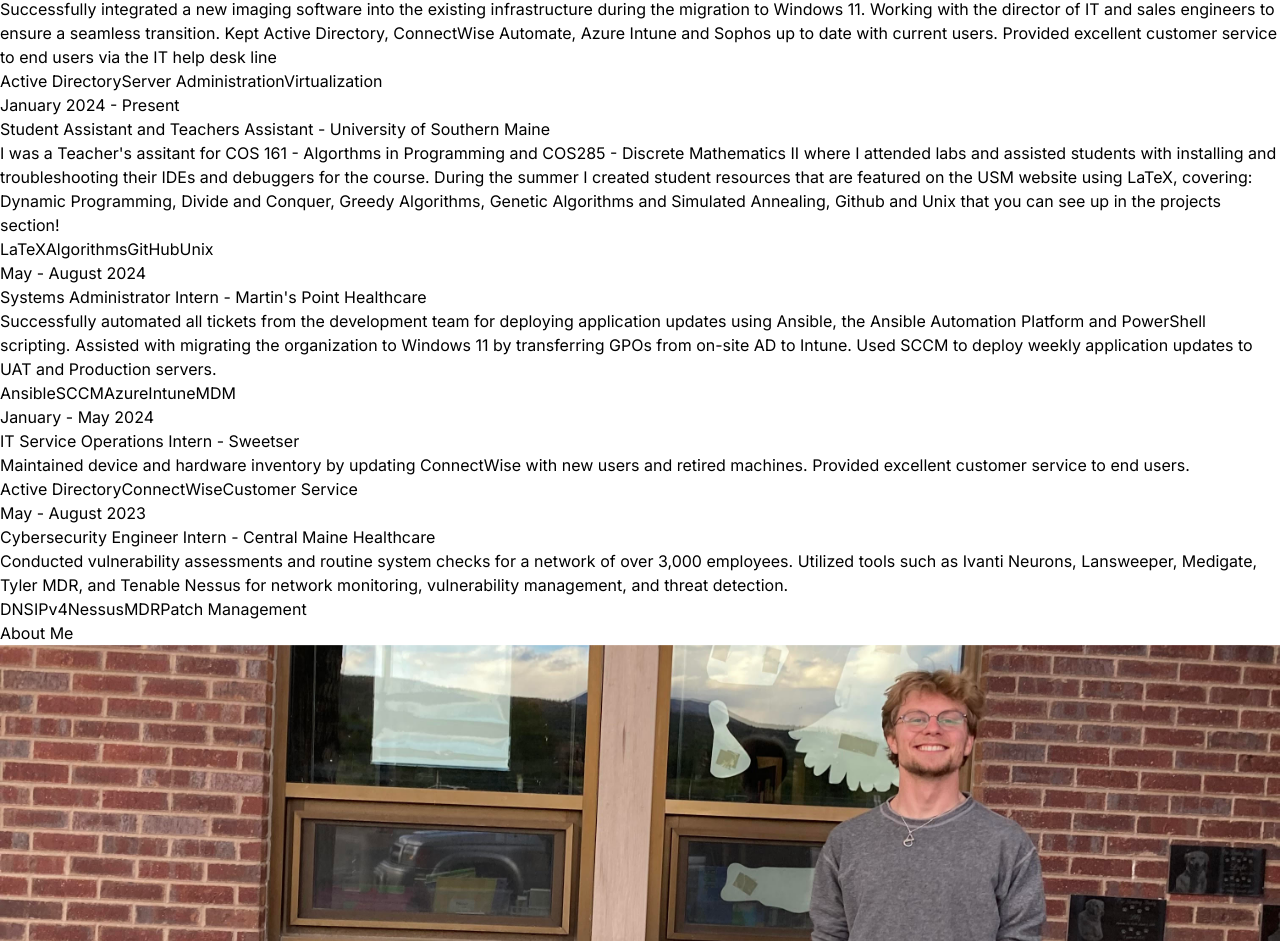
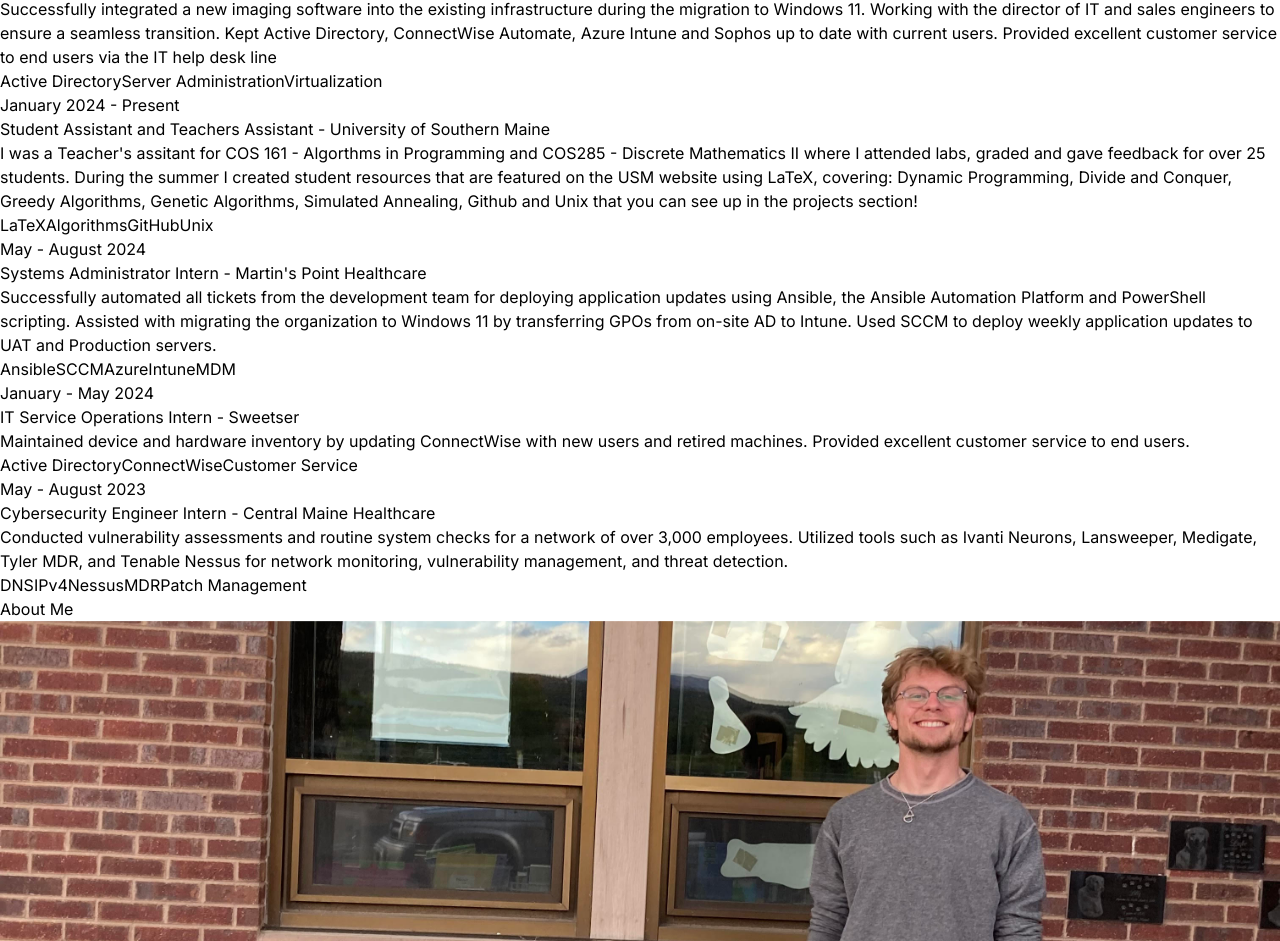
Before and after one commit to EthanGilles/Portfolio, a React (Vite) app: page / in a window 1280 px wide. Shown: the part 3233-4174 px from the top of the page. Built offline with nearby package versions, Linux system fonts and the light colour scheme.

Commit message:
typos
Signed-off-by: ethangilles <ehgilles01@gmail.com>

```diff
--- a/src/constants/index.js
+++ b/src/constants/index.js
@@ -37,7 +37,7 @@ export const EXPERIENCES = [
     year: "January 2024 - Present",
     role: "Student Assistant and Teachers Assistant",
     company: "University of Southern Maine",
-    description: "I was a Teacher's assitant for COS 161 - Algorthms in Programming and COS285 - Discrete Mathematics II where I attended labs and assisted students with installing and troubleshooting their IDEs and debuggers for the course. During the summer I created student resources that are featured on the USM website using LaTeX, covering: Dynamic Programming, Divide and Conquer, Greedy Algorithms, Genetic Algorithms and Simulated Annealing, Github and Unix that you can see up in the projects section!",
+    description: "I was a Teacher's assitant for COS 161 - Algorthms in Programming and COS285 - Discrete Mathematics II where I attended labs, graded and gave feedback for over 25 students. During the summer I created student resources that are featured on the USM website using LaTeX, covering: Dynamic Programming, Divide and Conquer, Greedy Algorithms, Genetic Algorithms, Simulated Annealing, Github and Unix that you can see up in the projects section!",
     technologies: ["LaTeX", "Algorithms", "GitHub", "Unix"],
   },
   {
```
